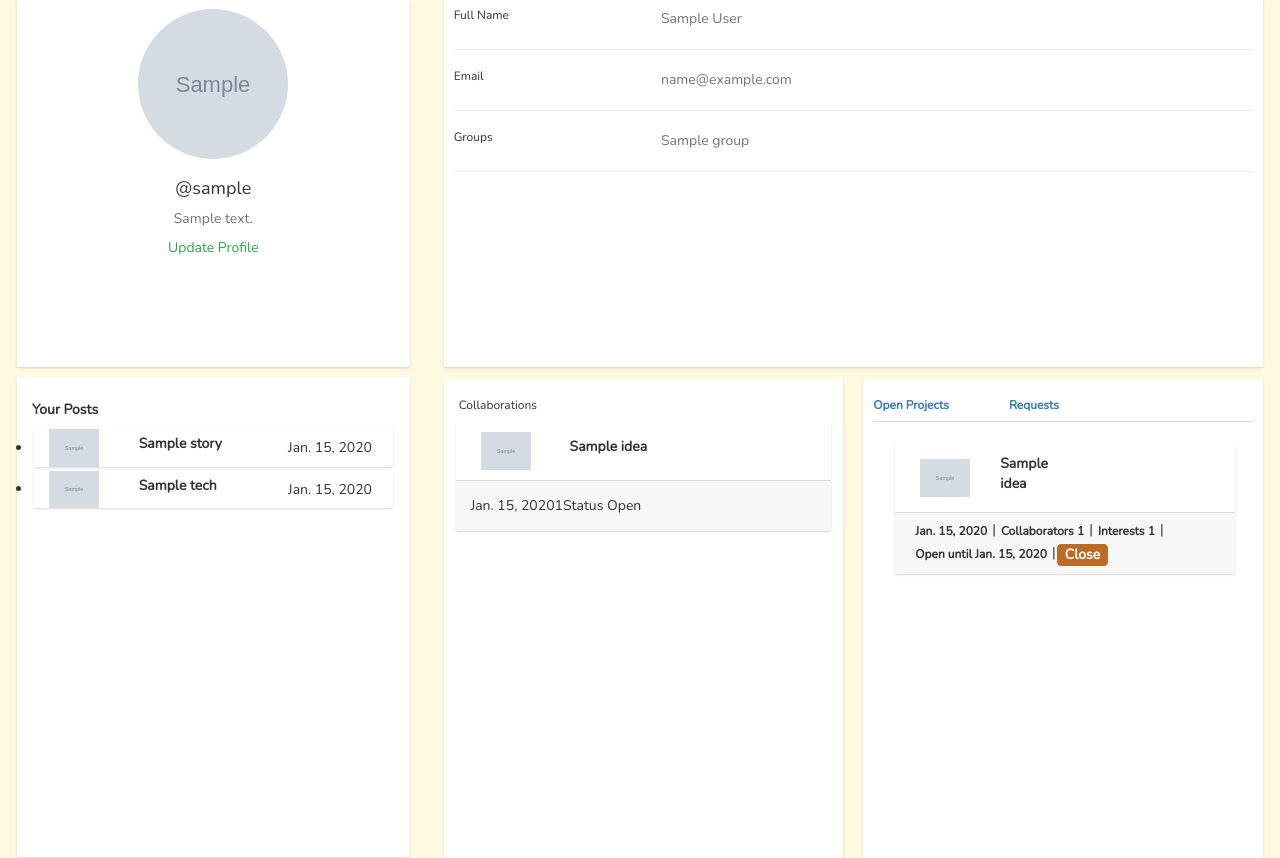
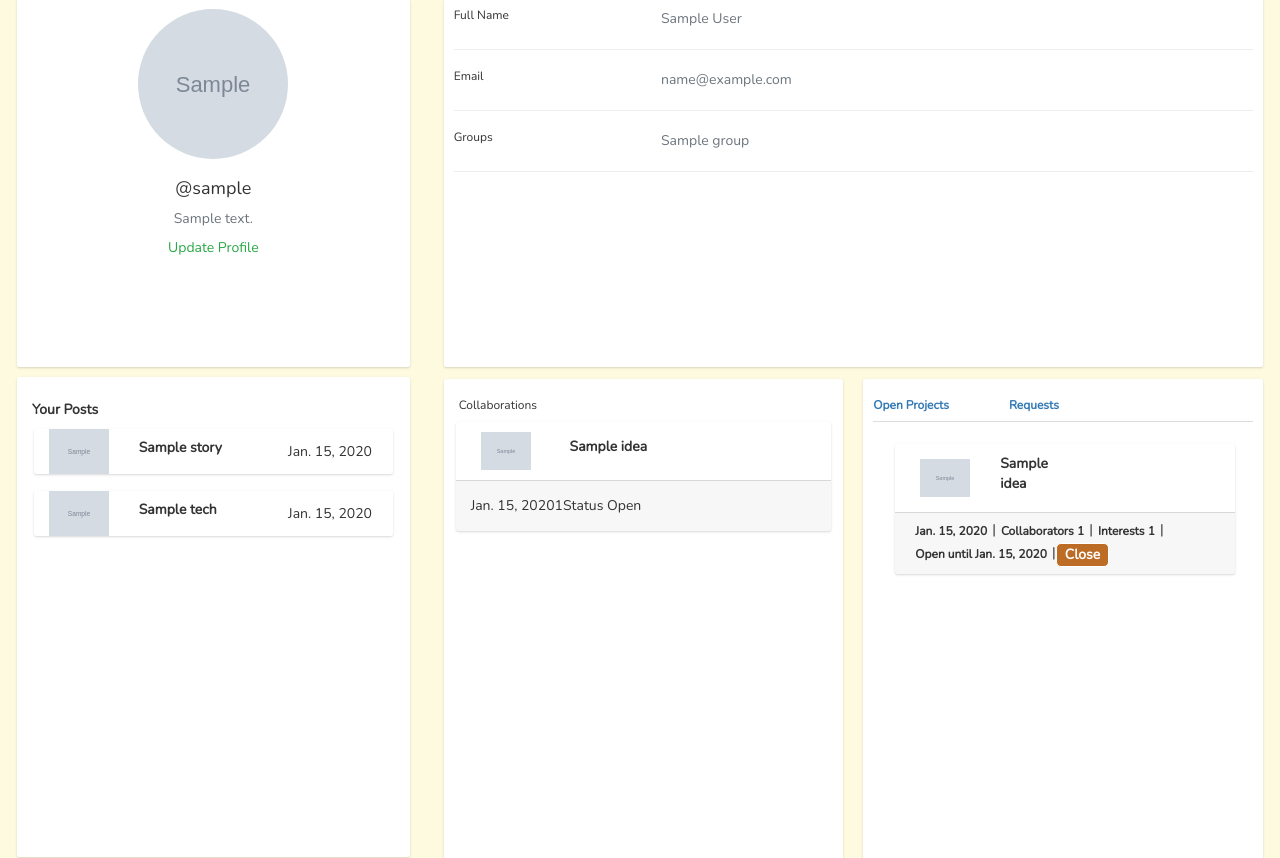
Before and after one commit to DebbieElabonga/Alumni-Platform, a Django app: page /user_profile/ in a window 1280 px wide. Shown: the part 325-1183 px from the top of the page. Run offline with Django 3.2, Linux system fonts and the light colour scheme; a user stored in the database is signed in; tables that the repository leaves empty hold one stand-in row (values such as "Sample post"); grey boxes marked "Sample" are stand-in pictures; some libraries are stand-ins or nearby versions.

Commit message:
adds layout arrengement to user projects and posts

```diff
--- a/app/static/css/styles.css
+++ b/app/static/css/styles.css
@@ -299,6 +299,11 @@ a.name{
 #open_projects>.card{
   padding: 0;
   width: 100%;
+  margin-bottom: 10px;
+}
+.project_details>.card>div>div>div{
+  overflow-y: scroll;
+  height: 50vh;
 }
 /*styling meet colleagues page*/
 .idea_form{
--- a/app/templates/user_profile.html
+++ b/app/templates/user_profile.html
@@ -90,13 +90,13 @@
         </div>
         <div class="card mt-3 user_posts p-4">
             <h5 class="bold">Your Posts</h5>
-            <ul class="list-group list-group-flush">
+            <ul class="list-group list-group-flush" style="overflow-y: scroll;">
                 {% if posts %}
                 {% for post in posts %}
                 <li>
-                    <div class="card d-flex flex-row align-items-center ">
+                    <div class="card d-flex flex-row align-items-center mb-4">
                         <div class="card-image col-md-3">
-                            <img src="{{post.image_path.url}}" alt="" width="50px">
+                            <img src="{{post.image_path.url}}" alt="" style="width:100%;">
                         </div>
                         <div class="card-title col-md-5 bold">
                             {{post.title}}
@@ -205,8 +205,8 @@
                                 <div id="open_projects" class="tab-pane fade in active p-0 m-0">
                                     {% if projects %}
                                     {% for project in projects %}
-                                    <div class="card row">
-                                        <div class="card-body d-flex flex-row align-items-center">
+                                    <div class="card row mb-4">
+                                        <div class="card-body d-flex flex-row align-items-center flex-wrap">
                                             <div class="card-image col-md-3">
                                                 <img src="{{project.image1_path.url}}" alt="" width="50px">
                                             </div>
--- a/app/views.py
+++ b/app/views.py
@@ -238,6 +238,7 @@ def meet_collegues(request):
             new_idea.owner = UserProfile.objects.filter(user = request.user).last()
             new_idea.save()
             form = IdeaCreationForm
+            messages.success(request, 'Your Idea has been posted successfully')
         else:
             messages.warning(request, 'You need to update your profile to proceed')
             return redirect('user_profile')
```
Also changed, not shown: Ideas/drink1.jpg (added), Ideas/drink1_idLzOCP.jpg (added), Ideas/drink2_5D040lp.jpg (added), Ideas/drink2_O1I95jO.jpg (added).
